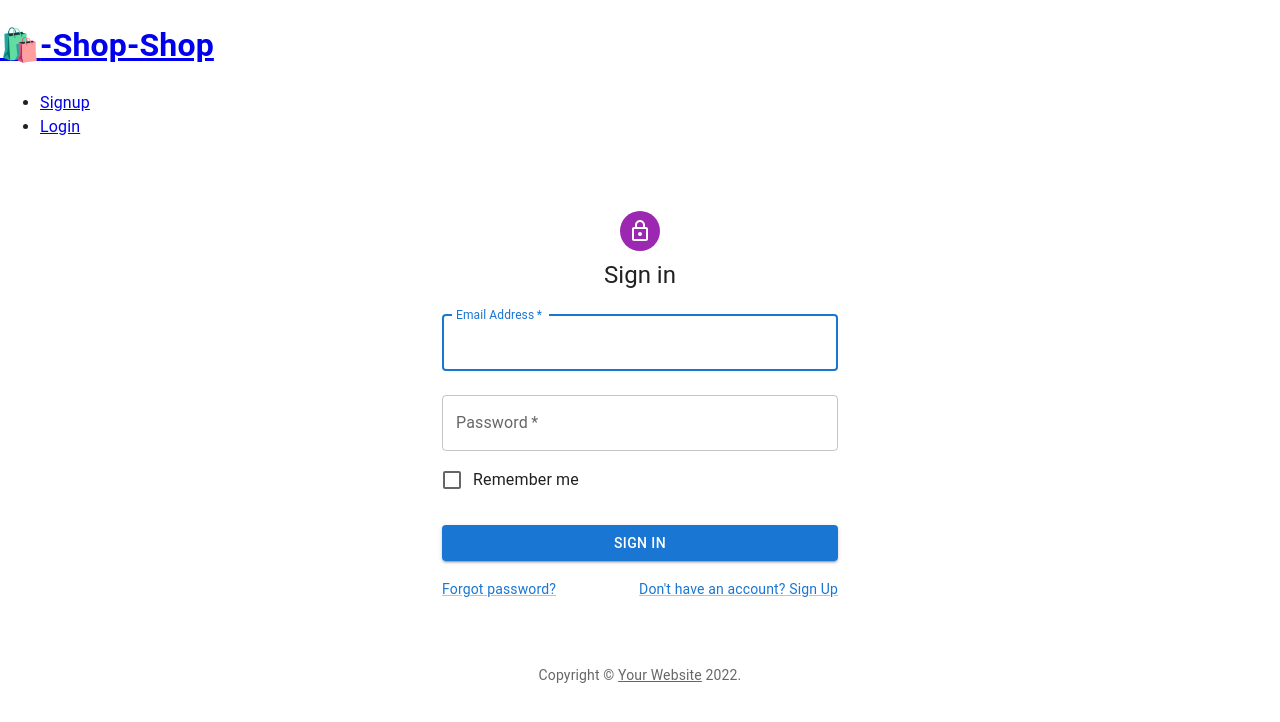
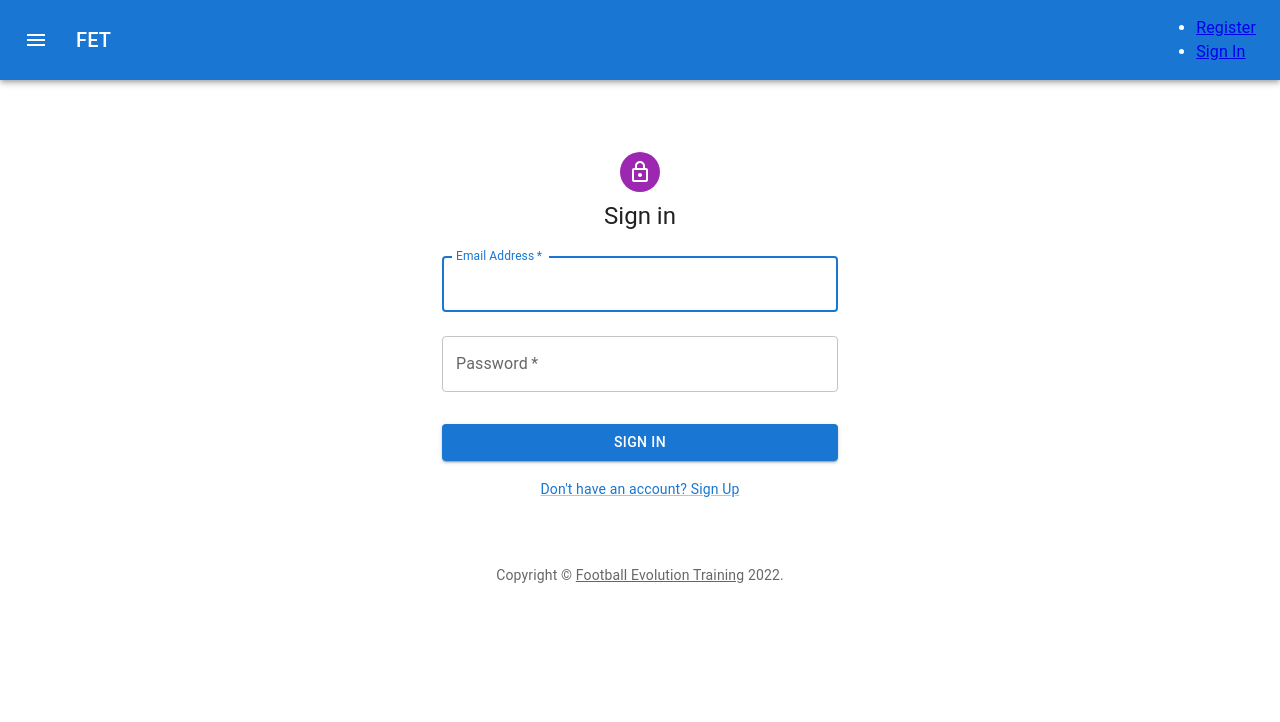
Before and after one commit to patricktheodore/football-evolution-training-app, a React (Create React App) app in the folder client/: page /login in a window 1280 px wide. Shown: the top 722 px of the page. Built offline with nearby package versions, Linux system fonts and the light colour scheme.

Commit message:
signin register pages styled and routed, back end not connected

```diff
--- a/client/src/App.js
+++ b/client/src/App.js
@@ -9,7 +9,7 @@
 import { setContext } from '@apollo/client/link/context';
 // import { StoreProvider } from './utils/GlobalState';
 import Home from './pages/Home';
-import Nav from './components/Nav';
+import AppBar from './components/AppBar';
 import NoMatch from './pages/NoMatch';
 import Login from './pages/Login';
 import Register from './pages/Register';
@@ -40,7 +40,7 @@
       <Router>
         <div>
           {/* <StoreProvider> */}
-            <Nav />
+            <AppBar />
             <Routes>
               <Route exact path="/login" element={<Login/>} />
               <Route exact path="/register" element={<Register/>} />
--- /dev/null
+++ b/client/src/components/AppBar/index.js
@@ -0,0 +1,104 @@
+import React, { useState } from 'react';
+import AppBar from '@mui/material/AppBar';
+import Box from '@mui/material/Box';
+import Toolbar from '@mui/material/Toolbar';
+import Typography from '@mui/material/Typography';
+import IconButton from '@mui/material/IconButton';
+import MenuIcon from '@mui/icons-material/Menu';
+import AccountCircle from '@mui/icons-material/AccountCircle';
+import MenuItem from '@mui/material/MenuItem';
+import Menu from '@mui/material/Menu';
+
+import Auth from '../../utils/auth';
+import { Link } from 'react-router-dom';
+
+function Nav() {
+
+  function showNavigation() {
+
+    // eslint-disable-next-line react-hooks/rules-of-hooks
+    const [anchorEl, setAnchorEl] = useState(null)
+
+    const handleMenu = (event) => {
+      setAnchorEl(event.currentTarget);
+    };
+
+    const handleClose = () => {
+      setAnchorEl(null);
+    };
+
+    if (Auth.loggedIn()) {
+      return (
+        <div>
+          <IconButton
+            size="large"
+            aria-label="account of current user"
+            aria-controls="menu-appbar"
+            aria-haspopup="true"
+            onClick={handleMenu}
+            color="inherit"
+          >
+            <AccountCircle />
+          </IconButton>
+          <Menu
+            id="menu-appbar"
+            anchorEl={anchorEl}
+            anchorOrigin={{
+              vertical: 'top',
+              horizontal: 'right',
+            }}
+            keepMounted
+            transformOrigin={{
+              vertical: 'top',
+              horizontal: 'right',
+            }}
+            open={Boolean(anchorEl)}
+            onClose={handleClose}
+          >
+            <MenuItem onClick={handleClose}>Profile</MenuItem>
+            <MenuItem onClick={handleClose}>My account</MenuItem>
+          </Menu>
+        </div>
+      );
+    } else {
+      return (
+        <ul className="flex-row">
+          <li className="mx-1">
+            <Link to="/register">
+              Register
+            </Link>
+          </li>
+          <li className="mx-1">
+            <Link to="/login">
+              Sign In
+            </Link>
+          </li>
+        </ul>
+      );
+    }
+  }
+
+  return (
+    <Box sx={{ flexGrow: 1 }}>
+      <AppBar position="static">
+        <Toolbar>
+          <IconButton
+            size="large"
+            edge="start"
+            color="inherit"
+            aria-label="menu"
+            sx={{ mr: 2 }}
+          >
+            <MenuIcon />
+          </IconButton>
+          <Typography variant="h6" component="div" sx={{ flexGrow: 1 }}>
+            FET
+          </Typography>
+          {showNavigation()}
+        </Toolbar>
+      </AppBar>
+    </Box>
+  );
+}
+
+export default Nav;
--- a/client/src/components/Nav/index.js
+++ /dev/null
@@ -1,58 +0,0 @@
-import React from "react";
-import Auth from "../../utils/auth";
-import { Link } from "react-router-dom";
-
-function Nav() {
-
-  function showNavigation() {
-    if (Auth.loggedIn()) {
-      return (
-        <ul className="flex-row">
-          <li className="mx-1">
-            <Link to="/orderHistory">
-              Order History
-            </Link>
-          </li>
-          <li className="mx-1">
-            {/* this is not using the Link component to logout or user and then refresh the application to the start */}
-            <a href="/" onClick={() => Auth.logout()}>
-              Logout
-            </a>
-          </li>
-        </ul>
-      );
-    } else {
-      return (
-        <ul className="flex-row">
-          <li className="mx-1">
-            <Link to="/signup">
-              Signup
-            </Link>
-          </li>
-          <li className="mx-1">
-            <Link to="/login">
-              Login
-            </Link>
-          </li>
-        </ul>
-      );
-    }
-  }
-
-  return (
-    <header className="flex-row px-1">
-      <h1>
-        <Link to="/">
-          <span role="img" aria-label="shopping bag">🛍️</span>
-          -Shop-Shop
-        </Link>
-      </h1>
-
-      <nav>
-        {showNavigation()}
-      </nav>
-    </header>
-  );
-}
-
-export default Nav;
--- a/client/src/pages/Login.jsx
+++ b/client/src/pages/Login.jsx
@@ -3,8 +3,6 @@
 import Button from '@mui/material/Button';
 import CssBaseline from '@mui/material/CssBaseline';
 import TextField from '@mui/material/TextField';
-import FormControlLabel from '@mui/material/FormControlLabel';
-import Checkbox from '@mui/material/Checkbox';
 import Link from '@mui/material/Link';
 import Grid from '@mui/material/Grid';
 import Box from '@mui/material/Box';
@@ -17,8 +15,8 @@
   return (
     <Typography variant="body2" color="text.secondary" align="center" {...props}>
       {'Copyright © '}
-      <Link color="inherit" href="https://mui.com/">
-        Your Website
+      <Link color="inherit" href="/">
+        Football Evolution Training
       </Link>{' '}
       {new Date().getFullYear()}
       {'.'}
@@ -78,10 +76,6 @@
               id="password"
               autoComplete="current-password"
             />
-            <FormControlLabel
-              control={<Checkbox value="remember" color="primary" />}
-              label="Remember me"
-            />
             <Button
               type="submit"
               fullWidth
@@ -90,14 +84,9 @@
             >
               Sign In
             </Button>
-            <Grid container>
-              <Grid item xs>
-                <Link href="#" variant="body2">
-                  Forgot password?
-                </Link>
-              </Grid>
+            <Grid container justifyContent="center">
               <Grid item>
-                <Link href="#" variant="body2">
+                <Link href="/register" variant="body2">
                   {"Don't have an account? Sign Up"}
                 </Link>
               </Grid>
--- a/client/src/pages/Register.jsx
+++ b/client/src/pages/Register.jsx
@@ -3,8 +3,6 @@
 import Button from '@mui/material/Button';
 import CssBaseline from '@mui/material/CssBaseline';
 import TextField from '@mui/material/TextField';
-import FormControlLabel from '@mui/material/FormControlLabel';
-import Checkbox from '@mui/material/Checkbox';
 import Link from '@mui/material/Link';
 import Grid from '@mui/material/Grid';
 import Box from '@mui/material/Box';
@@ -17,8 +15,8 @@
   return (
     <Typography variant="body2" color="text.secondary" align="center" {...props}>
       {'Copyright © '}
-      <Link color="inherit" href="https://mui.com/">
-        Your Website
+      <Link color="inherit" href="/">
+        Football Evolution Training
       </Link>{' '}
       {new Date().getFullYear()}
       {'.'}
@@ -55,7 +53,7 @@
             <LockOutlinedIcon />
           </Avatar>
           <Typography component="h1" variant="h5">
-            Sign up
+            Register
           </Typography>
           <Box component="form" noValidate onSubmit={handleSubmit} sx={{ mt: 3 }}>
             <Grid container spacing={2}>
@@ -101,12 +99,6 @@
                   autoComplete="new-password"
                 />
               </Grid>
-              <Grid item xs={12}>
-                <FormControlLabel
-                  control={<Checkbox value="allowExtraEmails" color="primary" />}
-                  label="I want to receive inspiration, marketing promotions and updates via email."
-                />
-              </Grid>
             </Grid>
             <Button
               type="submit"
@@ -116,9 +108,9 @@
             >
               Register
             </Button>
-            <Grid container justifyContent="flex-end">
+            <Grid container justifyContent="center">
               <Grid item>
-                <Link href="#" variant="body2">
+                <Link href="/login" variant="body2">
                   Already have an account? Sign in
                 </Link>
               </Grid>
```
